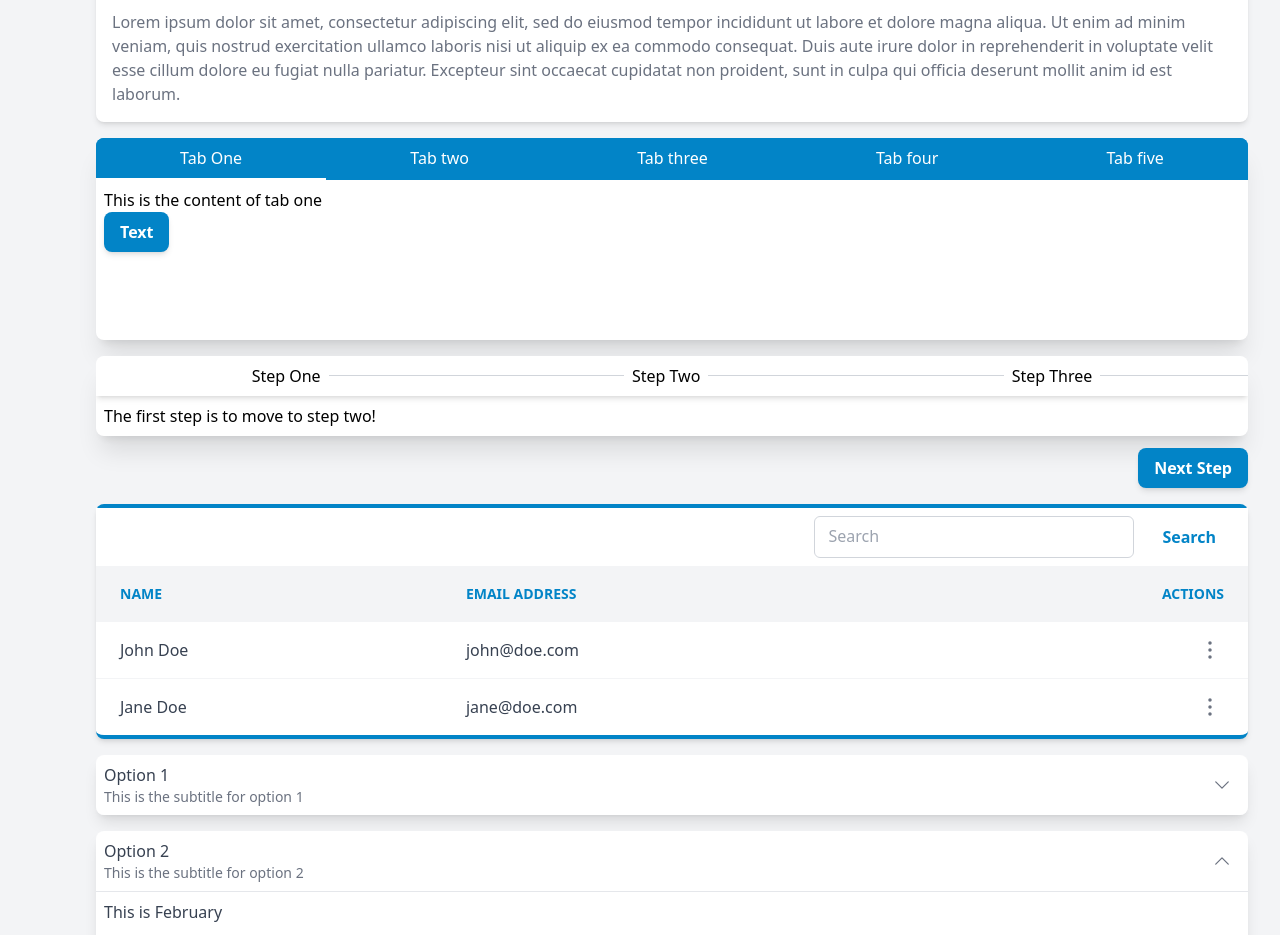
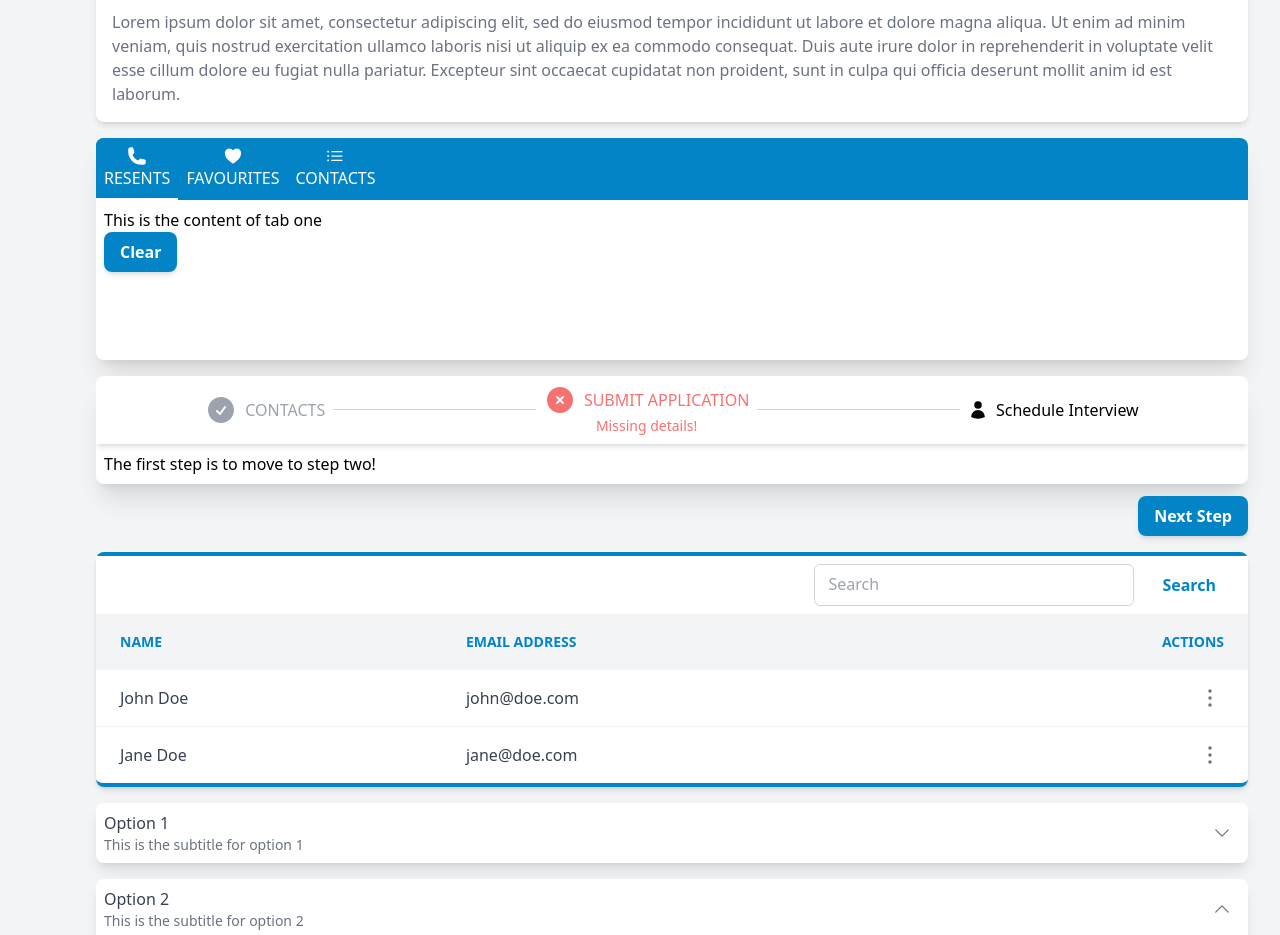
Before and after one commit to vue-loom/vue-loom, a Vue app: page / in a window 1280 px wide. Shown: the part 1520-2455 px from the top of the page. Built offline with nearby package versions, Linux system fonts and the light colour scheme.

Commit message:
WIP session storage implemented on VStepper and VTabs.

```diff
--- a/sandbox/App.vue
+++ b/sandbox/App.vue
@@ -481,19 +481,27 @@
                     </template>
                 </VCard>
 
-                <VTabs class="mt-4" grow-tabs v-model="tabIndex" elevation>
+                <VTabs class="mt-4" preserve-state v-model="tabIndex" elevation>
                     <VTab>
-                        <template #tab>Tab One</template>
+                        <template #tab>
+                            <div class="flex flex-col justify-center items-center">
+                                <VIcon icon="phone" solid color="white"/>
+                                <div>RESENTS</div>
+                            </div>
+                        </template>
                         <template #content>
                             <div>
                                 This is the content of tab one
-                                <VButton>Text</VButton>
+                                <VButton>Clear</VButton>
                             </div>
                         </template>
                     </VTab>
                     <VTab>
                         <template #tab>
-                            Tab two
+                            <div class="flex flex-col justify-center items-center">
+                                <VIcon icon="heart" solid color="white"/>
+                                <div>FAVOURITES</div>
+                            </div>
                         </template>
                         <template #content>
                             <div>
@@ -508,7 +516,10 @@
                     </VTab>
                     <VTab>
                         <template #tab>
-                            Tab three
+                            <div class="flex flex-col justify-center items-center">
+                                <VIcon icon="list-bullet" solid color="white"/>
+                                <div>CONTACTS</div>
+                            </div>
                         </template>
                         <template #content>
                             <div>
@@ -519,31 +530,16 @@
                             </div>
                         </template>
                     </VTab>
-                    <VTab>
-                        <template #tab>
-                            Tab four
-                        </template>
-                        <template #content>
-                            <div>
-                                <div>This is the fourth tab content with element div</div>
-                            </div>
-                        </template>
-                    </VTab>
-                    <VTab>
-                        <template #tab>
-                            Tab five
-                        </template>
-                        <template #content>
-                            <VButton>This works</VButton>
-                        </template>
-                    </VTab>
                 </VTabs>
 
                 <div class="flex flex-col space-y-3 items-end">
                     <VStepper class="w-full mt-4" clickable preserve-state v-model="stepperIndex" elevation>
                         <VStep>
                             <template #step>
-                                Step One
+                                <div class="flex space-x-2 justify-center items-center">
+                                    <VIcon icon="check-circle" size="md" solid color="gray-400"/>
+                                    <div class="text-gray-400">CONTACTS</div>
+                                </div>
                             </template>
                             <template #content>
                                 The first step is to move to step two!
@@ -551,7 +547,13 @@
                         </VStep>
                         <VStep>
                             <template #step>
-                                Step Two
+                                <div class="flex-col justify-center items-center">
+                                    <div class="flex space-x-2 justify-center items-center">
+                                        <VIcon icon="x-circle" size="md" solid color="red-400"/>
+                                        <div class="text-red-400">SUBMIT APPLICATION</div>
+                                    </div>
+                                    <div class="text-red-400 text-sm">Missing details!</div>
+                                </div>
                             </template>
                             <template #content>
                                 The second step is to move to step three!
@@ -559,7 +561,10 @@
                         </VStep>
                         <VStep>
                             <template #step>
-                                Step Three
+                                <div class="flex space-x-2 justify-center items-center">
+                                    <VIcon icon="user" solid color="black"/>
+                                    <div class="text-black">Schedule Interview</div>
+                                </div>
                             </template>
                             <template #content>
                                 This is the last step. Well done!!
--- a/src/components/Stepper/VStepper.vue
+++ b/src/components/Stepper/VStepper.vue
@@ -54,8 +54,8 @@
     const headerRef: Ref<HTMLElement | null> = ref(null);
 
     onMounted((): void => {
-        if (localStorage.step && props.preserveState) {
-            innerModelValue.value = localStorage.step
+        if (sessionStorage.getItem('vue_loom_stepper_step')  && props.preserveState) {
+            innerModelValue.value = parseInt(sessionStorage.getItem('vue_loom_stepper_step') || '0');
         }
 
         if (headerRef.value) {
@@ -66,7 +66,7 @@
 
     watch((): number => innerModelValue.value, (value: number): void => {
         if (props.preserveState) {
-            localStorage.step = value;
+            sessionStorage.setItem('vue_loom_stepper_step',value.toString());
         }
     });
 
@@ -99,17 +99,17 @@
                  :key="index"
                  class="relative text-center overflow-hidden w-fit grow select-none transition-all duration-150"
             >
-                <div class="relative flex justify-center items-center">
+                <div class="relative flex justify-center h-full">
                     <div class="absolute h-1/2 w-1/2 left-0 top-0 border-b border-gray-300"
                          v-if="index !== 0"
                     ></div>
-                    <div class="bg-white w-fit z-10 p-2"
+                    <div class="bg-white w-fit z-10 p-2 h-full flex justify-center items-center"
                          :class="clickable ? 'cursor-pointer hover:bg-gray-100' : ''"
                          @click="selectStep(index)">
                         <component :is="stepHeader"></component>
                     </div>
                     <div class="absolute h-1/2 w-1/2 right-0 top-0 border-b border-gray-300"
-                         v-if="index !== stepHeader.length - 1"
+                         v-if="index !== stepHeaders.length - 1"
                     ></div>
                 </div>
             </div>
--- a/src/components/Tab/VTabs.vue
+++ b/src/components/Tab/VTabs.vue
@@ -1,15 +1,16 @@
 <script setup lang="ts">
-    import {ref, type Ref, computed, type ComputedRef, onMounted, type Component} from "vue";
+    import {ref, type Ref, computed, type ComputedRef, onMounted, type Component, watch} from "vue";
     import {getContrastColorClass, resolveBg} from "@/partials/colors";
 
     interface Props {
-        modelValue?: number;
-        readonly?: boolean;
-        disabled?: boolean;
-        elevation?: boolean;
-        alignTabs?: 'start' | 'center' | 'end'
+        modelValue?: number,
+        readonly?: boolean,
+        disabled?: boolean,
+        elevation?: boolean,
+        alignTabs?: 'start' | 'center' | 'end',
         growTabs?: boolean,
-        color?: string | 'primary' | 'secondary' | 'accent' | 'success' | 'warning' | 'danger';
+        color?: string | 'primary' | 'secondary' | 'accent' | 'success' | 'warning' | 'danger',
+        preserveState?: boolean,
     }
 
     const props = withDefaults(defineProps<Props>(), {
@@ -19,7 +20,8 @@
         elevation: false,
         alignTabs: 'start',
         growTabs: false,
-        color: 'primary'
+        color: 'primary',
+        preserveState: false,
     });
 
     interface Emits {
@@ -30,9 +32,13 @@
 
     const innerModelValue: Ref<number> = ref(props.modelValue);
 
+    watch((): number => props.modelValue, (val): void => {
+        innerModelValue.value = val;
+    });
+
     interface Tab {
         children: {
-            tab(): {children: string}[];
+            tab(): { children: string }[];
             content(): Component[];
         };
     }
@@ -44,7 +50,7 @@
     const slots = defineSlots<Slot>();
     const tabs: Tab[] = slots.default();
 
-    const tabLabels: string[] = tabs.map((tab) => tab.children.tab()[0].children.toString().trim());
+    const tabHeaders: Component[] = tabs.map((tab) => tab.children.tab()[0]);
     const tabContentSections: Component[] = tabs.map((tab) => tab.children.content()[0]);
 
     const labelRefs: Ref<HTMLElement[]> = ref([]);
@@ -54,10 +60,20 @@
     const headerRef: Ref<HTMLElement | null> = ref(null);
 
     onMounted((): void => {
-            if (headerRef.value) {
-                headerHeight.value = headerRef.value.getBoundingClientRect().height;
-            }
-            contentHeight.value = Math.max(...contentRefs.value.map((contentEl: HTMLElement) => contentEl.getBoundingClientRect().height)) + headerHeight.value;
+        if (sessionStorage.getItem('vue_loom_tabs_tab') && props.preserveState) {
+            innerModelValue.value = parseInt(sessionStorage.getItem('vue_loom_tabs_tab') || '0');
+        }
+
+        if (headerRef.value) {
+            headerHeight.value = headerRef.value.getBoundingClientRect().height;
+        }
+        contentHeight.value = Math.max(...contentRefs.value.map((contentEl: HTMLElement) => contentEl.getBoundingClientRect().height)) + headerHeight.value;
+    });
+
+    watch((): number => innerModelValue.value, (value: number): void => {
+        if (props.preserveState) {
+            sessionStorage.setItem('vue_loom_tabs_tab',value.toString());
+        }
     });
 
     const selectTab = (index: number): void => {
@@ -91,15 +107,18 @@
 </script>
 
 <template>
-    <div class="overflow-hidden relative rounded-lg bg-white" :class="frameClassObject" :style="{height: `${contentHeight}px`}">
+    <div class="overflow-hidden relative rounded-lg bg-white" :class="frameClassObject"
+         :style="{height: `${contentHeight}px`}">
         <div ref="headerRef" class="flex" :class="headerClassObject">
             <div ref="labelRefs"
-                 v-for="(tabLabel, index) in tabLabels"
+                 v-for="(tabHeader, index) in tabHeaders"
                  :key="index"
                  class="relative text-center overflow-hidden w-fit cursor-pointer select-none transition-all duration-150"
                  :class="[tabClassObject(), `hover:bg-${getContrastColorClass(props.color)}/10`]"
                  @click="selectTab(index)">
-                <div class="py-2 px-4">{{ tabLabel }}</div>
+                <div class="p-2">
+                    <component :is="tabHeader"></component>
+                </div>
                 <transition
                     enter-active-class="transition-all duration-300"
                     enter-from-class="scale-x-0"
```
